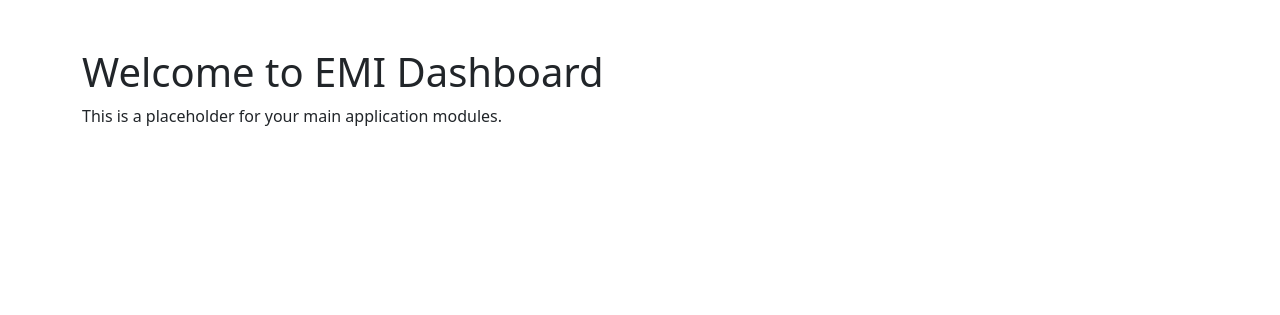
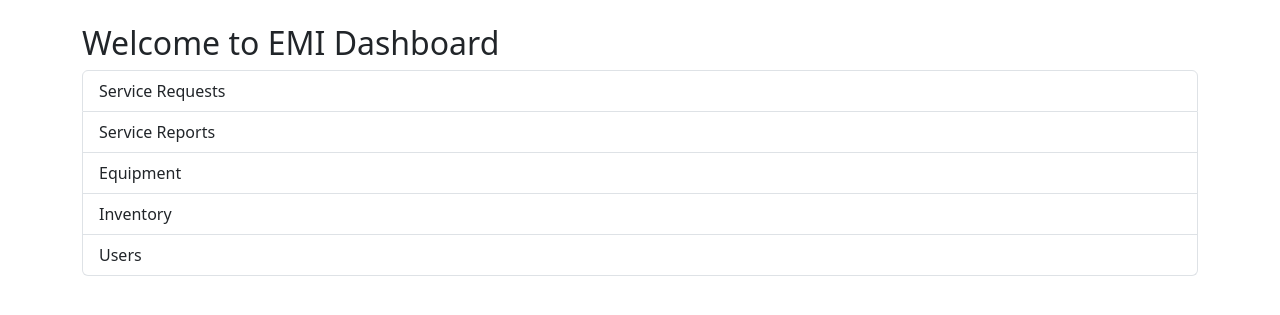
Before and after one commit to marty-petra/emi, a Django app: page /dashboard/ in a window 1280 px wide. Shown: the part 56-371 px from the top of the page. Run offline with Django 4.2, Linux system fonts and the light colour scheme; the visitor is signed in with stand-in values (Sample User, id 1).

Commit message:
Add files via upload

```diff
--- a/emi/settings.py
+++ b/emi/settings.py
@@ -2,7 +2,7 @@
 import os
 BASE_DIR = os.path.dirname(os.path.dirname(os.path.abspath(__file__)))
 
-SECRET_KEY = 'dev-secret-key'
+SECRET_KEY = 'dev-key'
 DEBUG = True
 ALLOWED_HOSTS = ['*']
 
--- a/emi/templates/dashboard.html
+++ b/emi/templates/dashboard.html
@@ -11,16 +11,20 @@
     <a class="navbar-brand" href="#">EMI App</a>
     <div class="collapse navbar-collapse">
       <ul class="navbar-nav ms-auto">
-        <li class="nav-item">
-          <a class="nav-link" href="/logout/">Logout</a>
-        </li>
+        <li class="nav-item"><a class="nav-link" href="/logout/">Logout</a></li>
       </ul>
     </div>
   </div>
 </nav>
-<div class="container mt-5">
-    <h1>Welcome to EMI Dashboard</h1>
-    <p>This is a placeholder for your main application modules.</p>
+<div class="container mt-4">
+    <h2>Welcome to EMI Dashboard</h2>
+    <div class="list-group">
+        <a href="/module/service_requests/" class="list-group-item list-group-item-action">Service Requests</a>
+        <a href="/module/service_reports/" class="list-group-item list-group-item-action">Service Reports</a>
+        <a href="/module/equipment/" class="list-group-item list-group-item-action">Equipment</a>
+        <a href="/module/inventory/" class="list-group-item list-group-item-action">Inventory</a>
+        <a href="/module/users/" class="list-group-item list-group-item-action">Users</a>
+    </div>
 </div>
 </body>
 </html>
--- a/emi/urls.py
+++ b/emi/urls.py
@@ -8,9 +8,13 @@ from django.contrib.auth.decorators import login_required
 def dashboard(request):
     return render(request, 'dashboard.html')
 
+def placeholder(request, module):
+    return render(request, 'placeholder.html', {'module': module})
+
 urlpatterns = [
     path('admin/', admin.site.urls),
     path('', auth_views.LoginView.as_view(template_name='login.html'), name='login'),
     path('logout/', auth_views.LogoutView.as_view(next_page='/'), name='logout'),
     path('dashboard/', login_required(dashboard), name='dashboard'),
+    path('module/<str:module>/', login_required(placeholder), name='placeholder'),
 ]
--- a/emi/wsgi.py
+++ b/emi/wsgi.py
@@ -1,6 +1,5 @@
 
 import os
 from django.core.wsgi import get_wsgi_application
-
 os.environ.setdefault('DJANGO_SETTINGS_MODULE', 'emi.settings')
 application = get_wsgi_application()
--- a/manage.py
+++ b/manage.py
@@ -4,8 +4,5 @@ import sys
 
 if __name__ == "__main__":
     os.environ.setdefault("DJANGO_SETTINGS_MODULE", "emi.settings")
-    try:
-        from django.core.management import execute_from_command_line
-    except ImportError as exc:
-        raise ImportError("Couldn't import Django.") from exc
+    from django.core.management import execute_from_command_line
     execute_from_command_line(sys.argv)
--- a/render.yaml
+++ b/render.yaml
@@ -4,5 +4,7 @@ services:
     name: emiapp
     env: python
     plan: free
-    buildCommand: "pip install -r requirements.txt"
+    buildCommand: |
+      pip install -r requirements.txt
+      python manage.py migrate
     startCommand: "gunicorn emi.wsgi:application"
```
Also changed, not shown: emi/templates/placeholder.html (added, +14 -0 lines).
